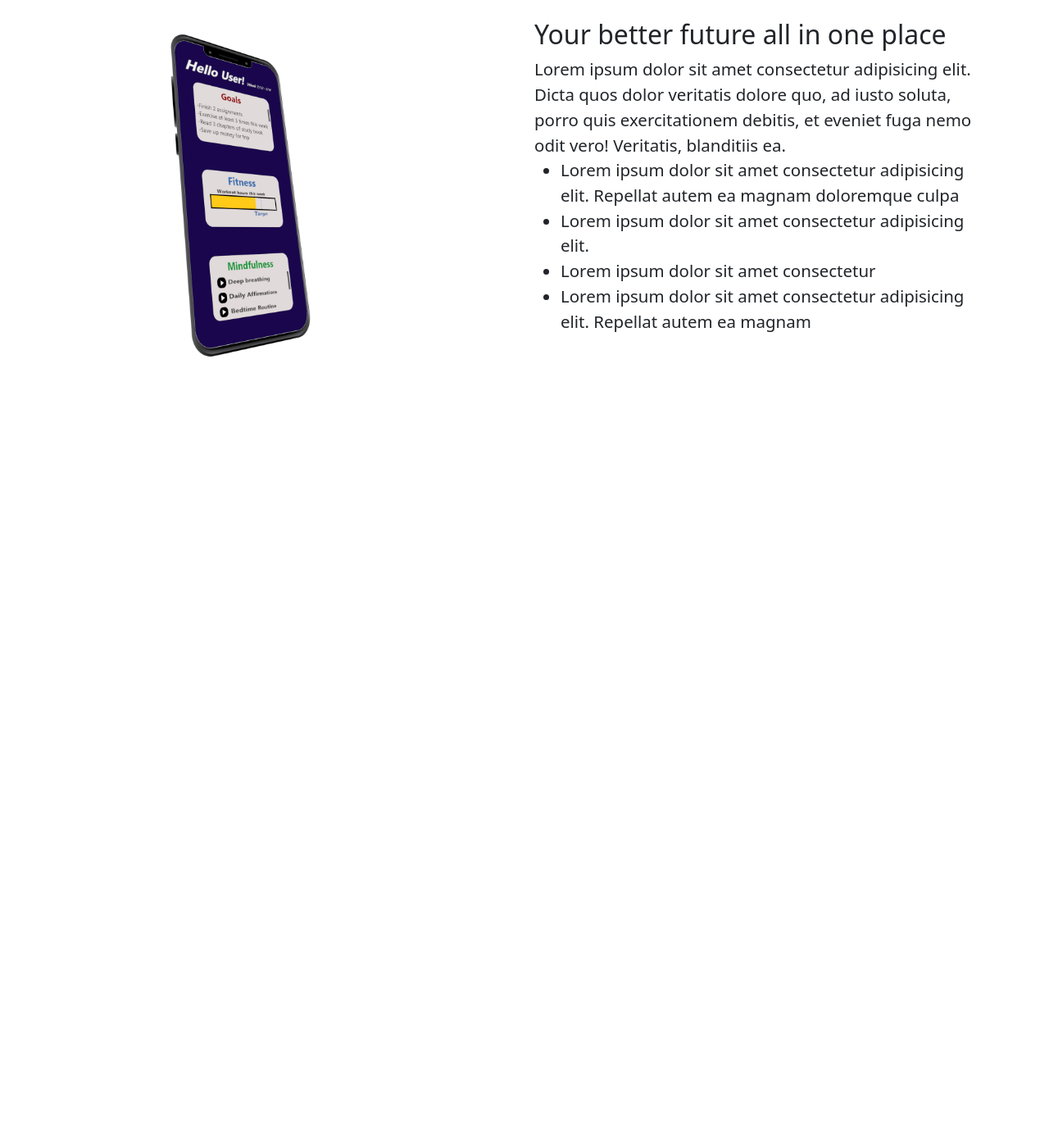
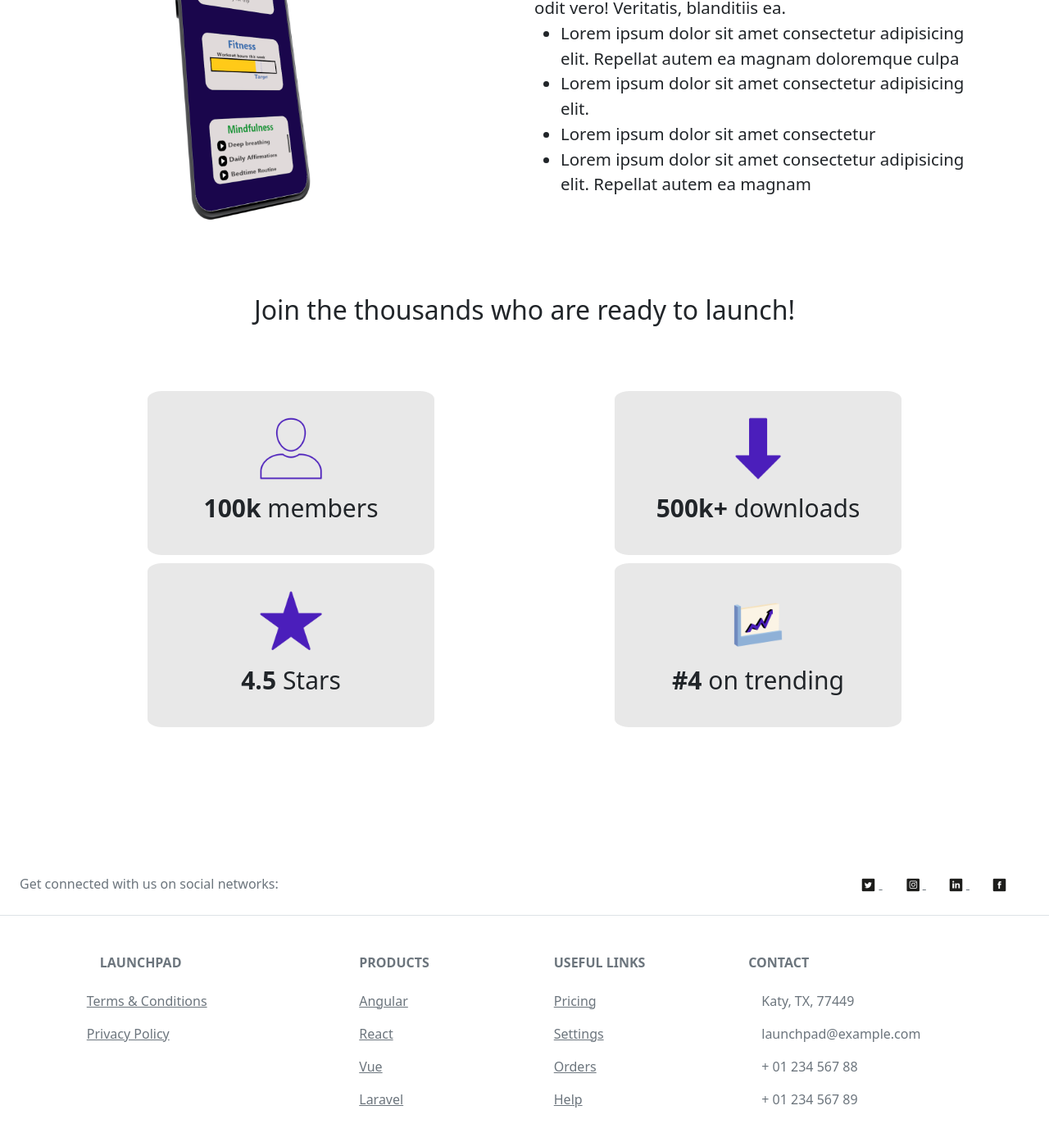
Before and after one commit to natemartinez/first_landing_page---LaunchPad, a plain HTML site: page index.html in a window 1280 px wide. Shown: the part 1309-2702 px from the top of the page at 82% size. Before the commit the page ends 1760 px from the top, so only its background shows below. Drawn offline with nearby package versions, Linux system fonts and the light colour scheme; files whose address does not match are found by name.

Commit message:
new update

```diff
--- a/index.html
+++ b/index.html
@@ -69,9 +69,9 @@
     </section>
 
        <!--The div below will be a 3 block design explaining benefits of app-->
-    <div class="text-center" id="perk-text">
-      <h2>Take full control of your learning</h2>
-    </div>
+
+    <h2 class="text-center" id="perk-header-text">Take full control of your learning</h2>
+
 
     <div class="container" id="perk-container">
       <div class="row mr-5">
@@ -100,7 +100,7 @@
 
     <div class="container" id="feature-container">
       <div class="row">
-         <div class="col-md-6">
+         <div class="col-md-6" style="width:50%">
             <img id="phoneWithApp"src="images/final_mockup.png" alt="app">
          </div>
 
@@ -120,10 +120,151 @@
 
     </div>
 
-    <div class="review-container">
-       <div class="row"></div>
-       <div class="row"></div>
+    <h2 class="text-center">Join the thousands who are ready to launch!</h2>
+
+    <div class="container" id="review-container">
+       <div class="row">
+          <div class="col-lg-6 d-flex justify-content-center" style="width:50%">
+              <div class="review-block text-center" id="member-block">
+                <img src="images/profile.png" alt="member icon" class="review-logo">
+                <p><strong>100k</strong> members</p>
+              </div>
+          </div>
+          <div class="col-lg-6 d-flex justify-content-center" style="width:50%">
+              <div class="review-block text-center" id="dwnload-block">
+                <img src="images/arrow.png" alt="blue arrow pointing down" class="review-logo">
+                <p><strong>500k+</strong> downloads</p>
+              </div>
+          </div>
+       </div>
+
+       <div class="row">
+          <div class="col-lg-6 d-flex justify-content-center" style="width:50%">
+              <div class="review-block text-center" id="star-block">
+                <img src="images/star.png" alt="star" class="review-logo">
+                <p><strong>4.5</strong> Stars</p>
+              </div>
+          </div>
+          <div class="col-lg-6 d-flex justify-content-center" style="width:50%">
+              <div class="review-block text-center" id="trending-block">
+                <img src="images/trend.png" alt="trend chart" class="review-logo">
+                <p><strong>#4</strong> on trending</p>
+              </div>
+          </div>
+       </div>
     </div>
+
+
+
+<footer class="text-center text-lg-start bg-white text-muted">
+
+  <section class="d-flex justify-content-center justify-content-lg-between p-4 border-bottom">
+
+    <div class="me-5 d-none d-lg-block">
+      <span>Get connected with us on social networks:</span>
+    </div>
+
+    <div>
+      <a href="" class="me-4 link-secondary">
+        <img src="images/twitter.png" alt="twitter logo" class="logo">
+      </a>
+      <a href="" class="me-4 link-secondary">
+        <img src="images/ig.png" alt="instagram logo" class="logo">
+      </a>
+      <a href="" class="me-4 link-secondary">
+        <img src="images/linkedin.png" alt="linkedin logo" class="logo">
+      </a>
+      <a href="" class="me-4 link-secondary">
+        <img src="images/fb.png" alt="facebook logo" class="logo">
+      </a>
+
+    </div>
+
+  </section>
+
+
+
+  <section class="">
+    <div class="container text-center text-md-start mt-5">
+
+      <div class="row mt-3">
+
+        <div class="col-md-3 col-lg-4 col-xl-3 mx-auto mb-4">
+
+          <h6 class="text-uppercase fw-bold mb-4">
+            <i class="fas fa-gem me-3 text-secondary text-center"></i> LaunchPad
+          </h6>
+          <p>
+            <a href="#!" class="text-reset">Terms & Conditions</a>
+          </p>
+
+          <p>
+            <a href="#!" class="text-reset">Privacy Policy</a>
+          </p>
+
+
+        </div>
+
+        <div class="col-md-2 col-lg-2 col-xl-2 mx-auto mb-4">
+
+          <h6 class="text-uppercase fw-bold mb-4">
+            Products
+          </h6>
+          <p>
+            <a href="#!" class="text-reset">Angular</a>
+          </p>
+          <p>
+            <a href="#!" class="text-reset">React</a>
+          </p>
+          <p>
+            <a href="#!" class="text-reset">Vue</a>
+          </p>
+          <p>
+            <a href="#!" class="text-reset">Laravel</a>
+          </p>
+        </div>
+
+
+
+        <div class="col-md-3 col-lg-2 col-xl-2 mx-auto mb-4">
+
+          <h6 class="text-uppercase fw-bold mb-4">
+            Useful links
+          </h6>
+          <p>
+            <a href="#!" class="text-reset">Pricing</a>
+          </p>
+          <p>
+            <a href="#!" class="text-reset">Settings</a>
+          </p>
+          <p>
+            <a href="#!" class="text-reset">Orders</a>
+          </p>
+          <p>
+            <a href="#!" class="text-reset">Help</a>
+          </p>
+        </div>
+
+        <div class="col-md-4 col-lg-3 col-xl-3 mx-auto mb-md-0 mb-4">
+          <!-- Links -->
+          <h6 class="text-uppercase fw-bold mb-4">Contact</h6>
+          <p><i class="fas fa-home me-3 text-secondary"></i> Katy, TX, 77449</p>
+          <p>
+            <i class="fas fa-envelope me-3 text-secondary"></i>
+            launchpad@example.com
+          </p>
+          <p><i class="fas fa-phone me-3 text-secondary"></i> + 01 234 567 88</p>
+          <p><i class="fas fa-print me-3 text-secondary"></i> + 01 234 567 89</p>
+        </div>
+        <!-- Grid column -->
+      </div>
+      <!-- Grid row -->
+    </div>
+  </section>
+  <!-- Section: Links  -->
+
+
+</footer>
 
 
 <script src="script.js"></script>
--- a/styles/main.css
+++ b/styles/main.css
@@ -4,6 +4,8 @@
     padding-left: 100px;
     margin-right: 50px;
 }
+
+
 
 #navbarNav{
     margin-right: 150px;
@@ -42,9 +44,9 @@
 }
 
 
-#perk-text{
-    margin:250px 0px 0px 0px;
-    font-size:1.6vw;
+#perk-header-text{
+    margin:125px 0px 0px 0px;
+    font-size:3vw;
 }
 
 #perk-container{
@@ -94,7 +96,8 @@
 
 #feature-container{
     padding: 0px;
-    margin-top: 150px;
+    margin-top: 100px;
+    margin-bottom: 75px;
 }
 #phoneWithApp{
     width:35vw;
@@ -103,8 +106,36 @@
 #feature-text{
     font-size: 1.6vw;
     padding-top: 20px;
+    width: 50%;
 }
 
+.review-block{
+    width: 350px;
+    height: 200px;
+    background-color: rgb(232, 232, 232);
+    border-radius: 5%;
+    margin: 5px;
+    padding-top: 20px;
+    font-size:30px;
+}
+
+#review-container{
+    margin-top:75px;
+    margin-bottom: 150px;
+}
+
+.review-logo{
+    width: 100px;
+}
+
+.footer{
+    width: 100%;
+    height: 300px;
+    background-color: rgb(78, 75, 75);
+}
+.logo{
+    width: 25px;
+}
 
 @media only screen and (max-width:768px) {
     #homepage-wrapper{
@@ -113,13 +144,15 @@
     }
 
 
-    #perk-text{
-        margin:50px 0px 0px 0px;
+
+
+    #perk-header-text{
+        margin:100px 0px 0px 0px;
+        font-size: 3.5vw;
+    }
+
+    #phoneWithApp{
+        width: 40vw
     }
 
 }
-
-@media only screen and (max-width:990px) {
-
-
-}
```
Also changed, not shown: images/arrow.png (added), images/download.png (added), images/fb.png (added), images/ig.png (added), images/linkedin.png (added), images/profile.png (added), images/star.png (added), images/trend.png (added), images/twitter.png (added).
